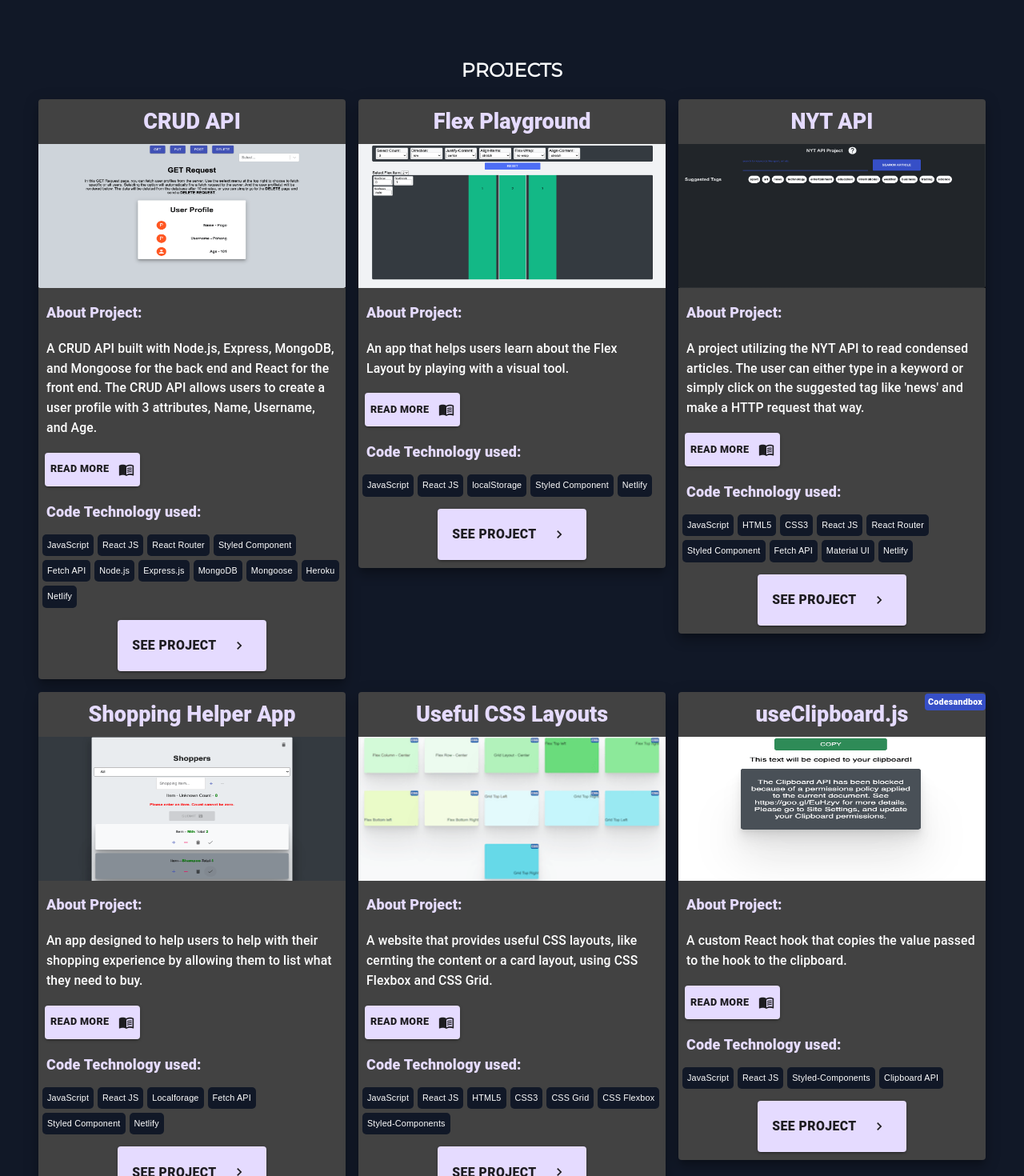
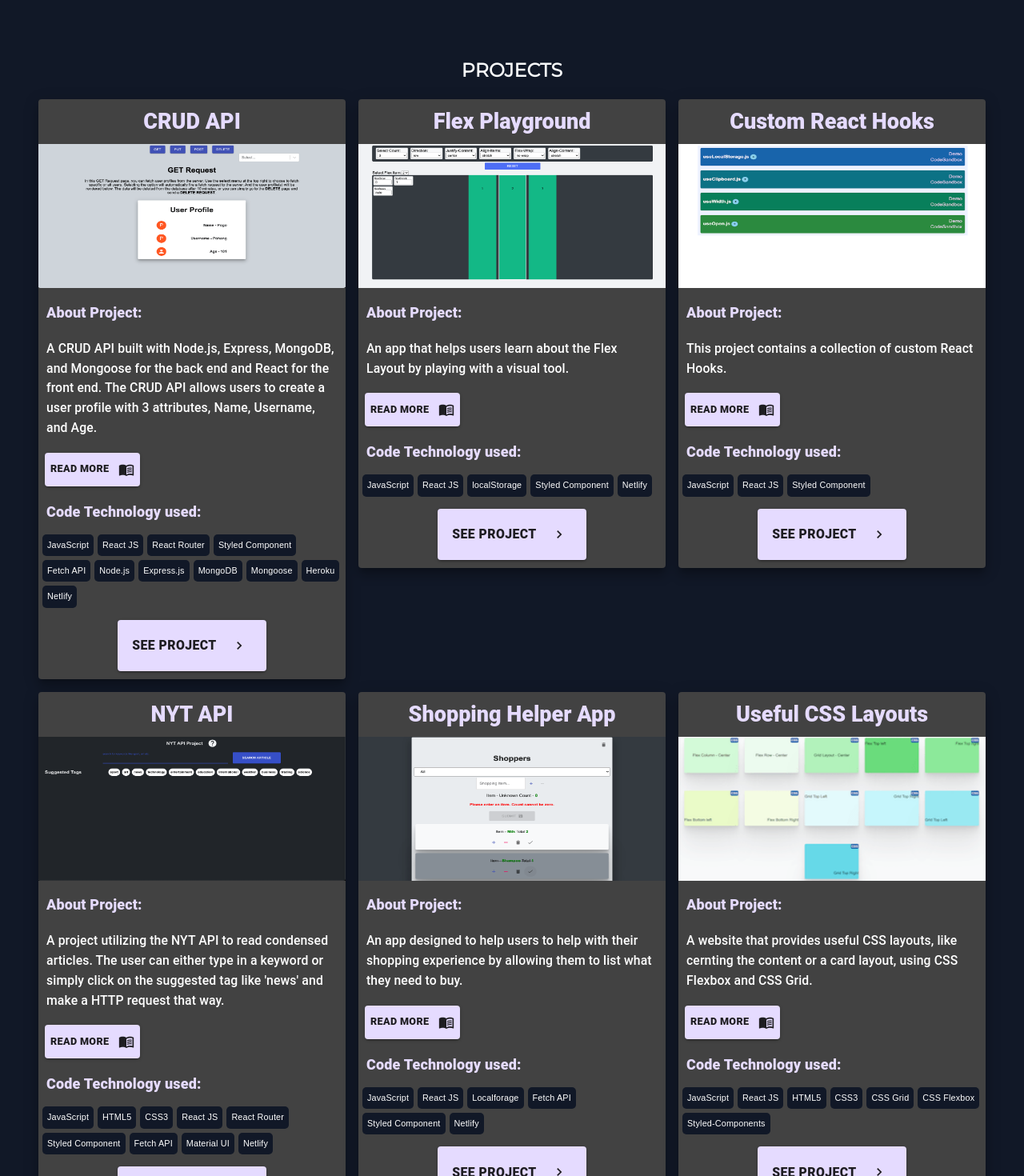
Before and after one commit to YutaMoriJP/Portfolio, a React (Create React App) app: page / in a window 1280 px wide. Shown: the part 800-2270 px from the top of the page at 80% size. Built offline with nearby package versions, Linux system fonts and the light colour scheme.

Commit message:
added react hooks project

```diff
--- a/src/Pages/Home.js
+++ b/src/Pages/Home.js
@@ -39,23 +39,18 @@ const RemovedLater = () => {
             appranked.com in more detailed job description. ADD REACT COMPONENTS
             LIKE MODAL TO PROJECTS AS WELL AS THE VANILLA JS OF SCROLL
           </h1>
-
+          <p style={{ fontSize: 14, color: "red" }}>clean up github account</p>
           <hr />
           <p style={{ fontSize: 14, color: "red" }}>
             VISA contact, Epic React or not?, Blog post + Dan's blog, Google CSS
           </p>
-          <p style={{ fontSize: 14, color: "red" }}>
-            revise skills, about, project descrp etc.{" "}
-          </p>
+
           <hr />
           <p style={{ fontSize: 14, color: "red" }}>get own .com domain</p>
           <p style={{ fontSize: 14, color: "red" }}>
             find way to publish your own module on npm?
           </p>
-          <p style={{ fontSize: 14, color: "red" }}>
-            get old resume and use the indeed templte and get reference letters,
-            there is a folder
-          </p>
+
           <p style={{ fontSize: 14, color: "red" }}>contact jp visa place</p>
           <p style={{ fontSize: 14, color: "red" }}>
             emphasize yourself being trilingual
--- a/src/data/project.js
+++ b/src/data/project.js
@@ -12,6 +12,7 @@ import blogGrid from "../Images/blogGrid.png";
 import scroll from "../Images/scroll.png";
 import usefulCSS from "../Images/css.png";
 import clipboard from "../Images/clipboard.png";
+import hooks from "../Images/hooks.png";
 
 import { v4 as uuidv4 } from "uuid";
 
@@ -64,6 +65,25 @@ const projects = [
       { tag: "localStorage", id: uuidv4() },
       { tag: "Styled Component", id: uuidv4() },
       { tag: "Netlify", id: uuidv4() },
+    ],
+  },
+  {
+    name: "Custom React Hooks",
+    img: hooks,
+    id: uuidv4(),
+    url: "https://csb-4mvzf.netlify.app/",
+    description: "This project contains a collection of custom React Hooks.",
+    details: [
+      {
+        title: "Custom React Hooks",
+        content:
+          "This project is a collection of useful custom React hooks that I have developed to either reduce boilerplate code or simplifies Web API usage, like window.localstorage by simply passing the key and value as arguments to the useLocalStorage hook. It includes a demo as well as a the CodeSandbox link.",
+      },
+    ],
+    tags: [
+      { tag: "JavaScript", id: uuidv4() },
+      { tag: "React JS", id: uuidv4() },
+      { tag: "Styled Component", id: uuidv4() },
     ],
   },
   {
```
Also changed, not shown: src/Images/hooks.png (added).
